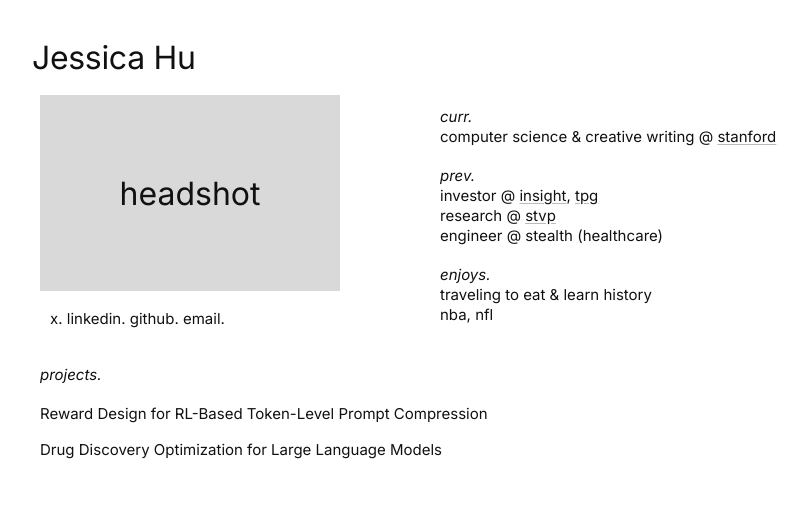
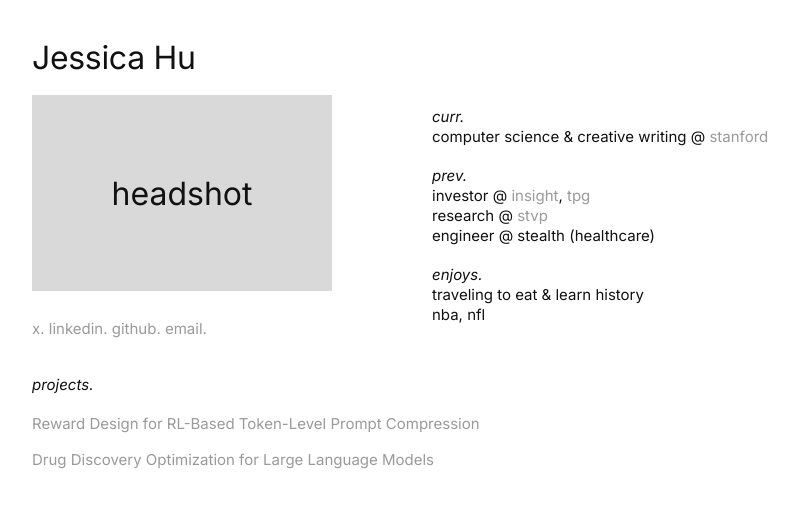
Before and after one commit to jessicahhu/portfolio, a plain HTML site: page index.html in a window 1280 px wide. Shown: the whole page, without its empty margins (222-1030 px from the left). Drawn offline with Linux system fonts and the light colour scheme.

Commit message:
Grey links, align left column

```diff
--- a/styles.css
+++ b/styles.css
@@ -2,7 +2,8 @@
   --bg: #ffffff;
   --text: #111111;
   --muted: #555555;
-  --accent: #2b8be6;
+  --link: #9a9a9a;
+  --link-hover: #333333;
   --placeholder: #d9d9d9;
 }
 
@@ -36,7 +37,6 @@ body {
   display: grid;
   grid-template-columns: 300px 1fr;
   gap: 100px;
-  padding-left: 8px;
 }
 
 .headshot {
@@ -66,7 +66,6 @@ h2 {
 
 .projects {
   margin-top: 36px;
-  padding-left: 8px;
 }
 
 .projects ul {
@@ -77,47 +76,24 @@ h2 {
 .projects li + li { margin-top: 16px; }
 
 .socials {
-  margin-top: 18px;
-  padding-left: 10px;
+  margin-top: 28px;
+  color: var(--link);
 }
 
-.socials a {
-  color: inherit;
+a {
+  color: var(--link);
   text-decoration: none;
   transition: color 0.15s;
 }
 
-.socials a:hover { color: var(--accent); }
-
-.about a {
-  color: inherit;
-  text-decoration: underline;
-  text-decoration-color: #bbb;
-  text-underline-offset: 2px;
-  transition: color 0.15s, text-decoration-color 0.15s;
-}
-
-.about a:hover {
-  color: var(--accent);
-  text-decoration-color: var(--accent);
-}
-
-.projects a {
-  color: inherit;
-  text-decoration: none;
-  transition: color 0.15s;
-}
-
-.projects a:hover { color: var(--accent); }
+a:hover { color: var(--link-hover); }
 
 @media (max-width: 720px) {
   .page { padding: 48px 16px 64px; }
   .top {
     grid-template-columns: 1fr;
     gap: 28px;
-    padding-left: 0;
   }
   .headshot { width: 100%; max-width: 360px; }
   .about { padding-top: 0; }
-  .projects { padding-left: 0; }
 }
```
